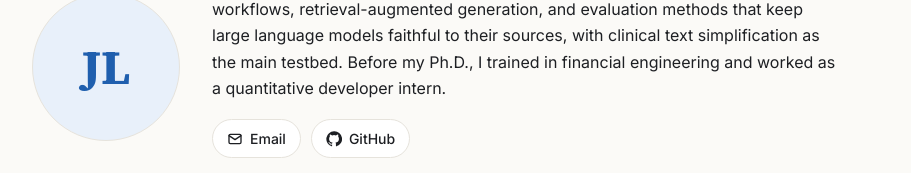
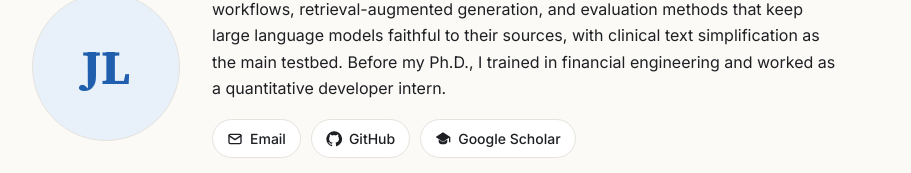
Before and after one commit to Junnnnyu/Junnnnyu.github.io, a plain HTML site: page index.html in a window 1280 px wide. Shown: the part 232-405 px from the top of the page, without its empty margins (184-1095 px from the left). Drawn offline with Linux system fonts and the light colour scheme.

Commit message:
Add Google Scholar link
Co-Authored-By: Claude Opus 5.5 <noreply@anthropic.com>

```diff
--- a/index.html
+++ b/index.html
@@ -206,6 +206,10 @@
           <svg viewBox="0 0 24 24" fill="currentColor"><path d="M12 .5a11.5 11.5 0 0 0-3.64 22.41c.58.1.79-.25.79-.56v-2c-3.2.7-3.88-1.37-3.88-1.37-.52-1.33-1.28-1.69-1.28-1.69-1.04-.71.08-.7.08-.7 1.16.08 1.77 1.19 1.77 1.19 1.03 1.76 2.7 1.25 3.36.96.1-.75.4-1.25.73-1.54-2.56-.29-5.25-1.28-5.25-5.68 0-1.26.45-2.28 1.19-3.09-.12-.29-.52-1.46.11-3.04 0 0 .97-.31 3.17 1.18a11 11 0 0 1 5.77 0c2.2-1.49 3.17-1.18 3.17-1.18.63 1.58.23 2.75.11 3.04.74.81 1.19 1.83 1.19 3.09 0 4.41-2.7 5.38-5.27 5.67.41.36.78 1.06.78 2.14v3.17c0 .31.21.67.8.56A11.5 11.5 0 0 0 12 .5Z"/></svg>
           GitHub
         </a>
+        <a class="btn" href="https://scholar.google.com/citations?user=G0ih0rwAAAAJ" target="_blank" rel="noopener">
+          <svg viewBox="0 0 24 24" fill="currentColor"><path d="M12 2 1 9l11 7 9-5.73V17h2V9L12 2Zm-6.5 10.7V16c0 2.2 2.9 4 6.5 4s6.5-1.8 6.5-4v-3.3L12 17l-6.5-4.3Z"/></svg>
+          Google Scholar
+        </a>
       </div>
       <p class="note">I am looking for <b>Summer 2027 research or applied science internships</b> in LLM agents, RAG, and LLM evaluation. Expected Ph.D. graduation: May 2028.</p>
     </div>
@@ -355,7 +359,7 @@
 
   <section id="contact">
     <h2>Contact</h2>
-    <p>Email: <a href="mailto:jl2537@njit.edu">jl2537@njit.edu</a> · GitHub: <a href="https://github.com/Junnnnyu" target="_blank" rel="noopener">Junnnnyu</a> · Jersey City, NJ</p>
+    <p>Email: <a href="mailto:jl2537@njit.edu">jl2537@njit.edu</a> · GitHub: <a href="https://github.com/Junnnnyu" target="_blank" rel="noopener">Junnnnyu</a> · <a href="https://scholar.google.com/citations?user=G0ih0rwAAAAJ" target="_blank" rel="noopener">Google Scholar</a> · Jersey City, NJ</p>
   </section>
 </main>
 
```
